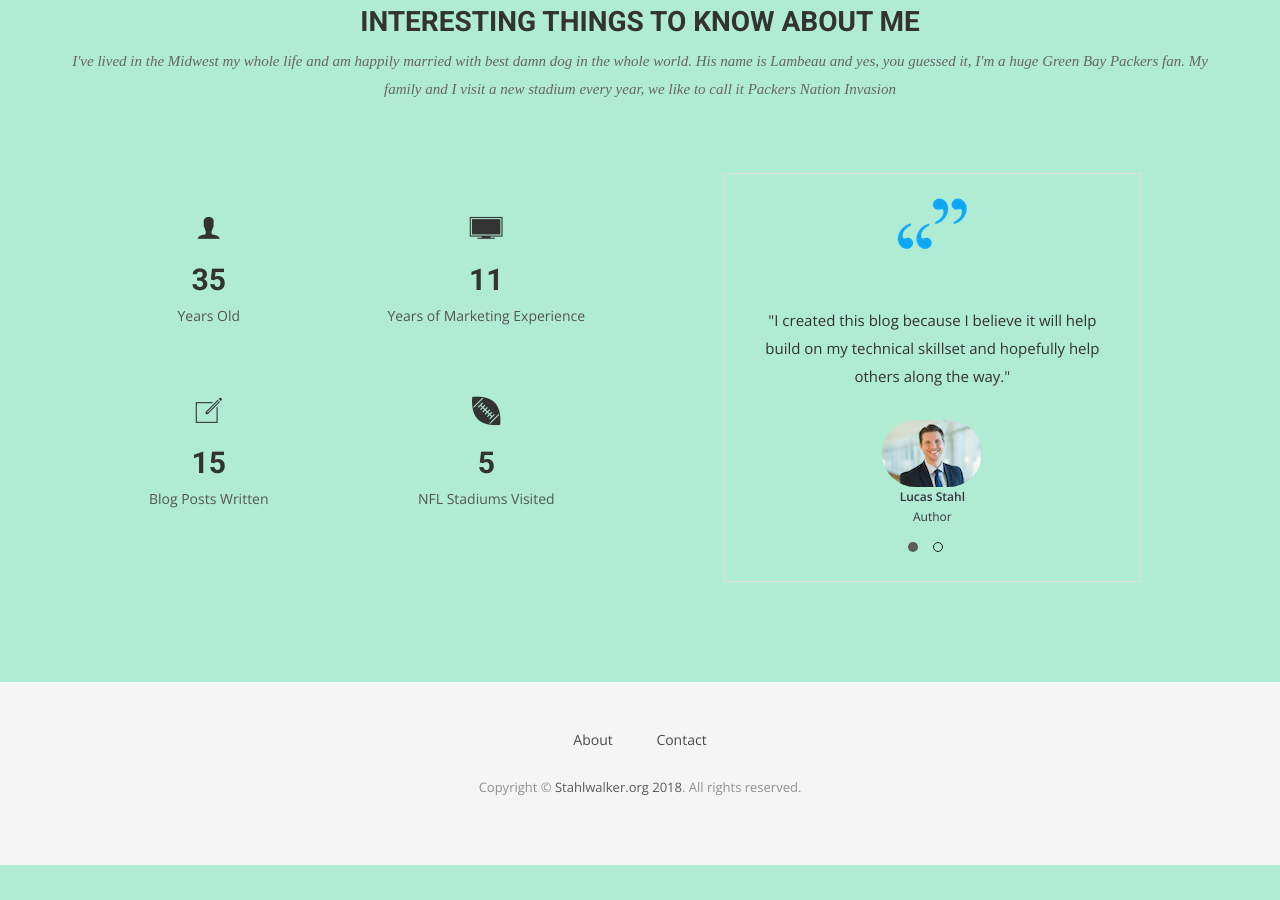
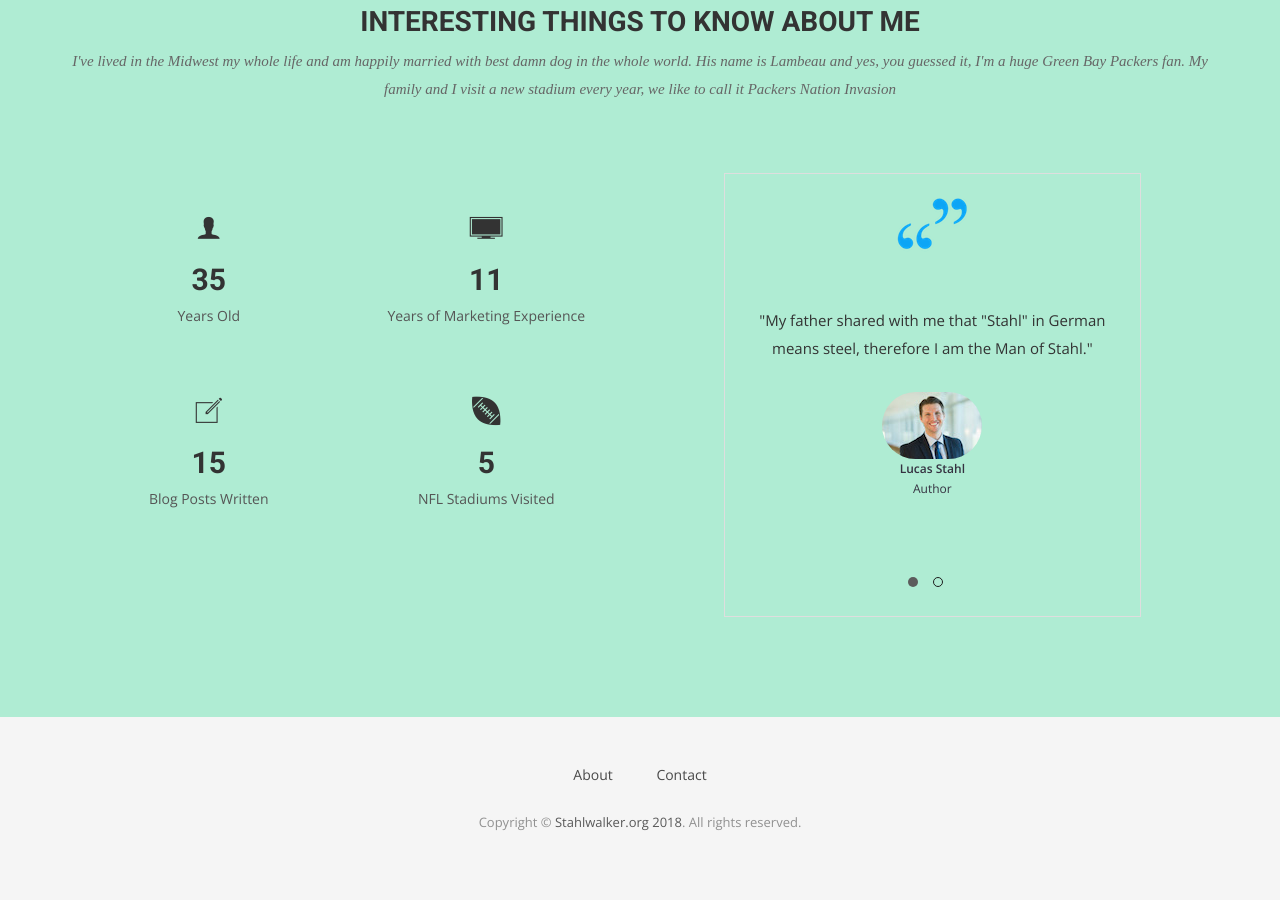
Before and after one commit to Stahlwalker/blog, a Jekyll site: the page built from index.html, in a window 1280 px wide and 900 px high, scrolled down 1740 px. Built offline with Jekyll 4.4.1, drawn with Linux system fonts in a browser that asks for light colours; nearby versions of some CDN libraries; some web fonts are replaced; before the commit the page ends 2605 px from its top, so only the background shows below that.

Commit message:
updating blog

```diff
--- a/_includes/testimonials.html
+++ b/_includes/testimonials.html
@@ -48,7 +48,7 @@
                 <div id="testimonial-slider" class="owl-carousel">
                   <div>
                       <img src="img/quotes2.png" alt="IMG">
-                      <p>"I created this blog because I believe it will help build on my technical skillset and hopefully help others along the way."</p>
+                      <p>"My father shared with me that "Stahl" in German means steel, therefore I am the Man of Stahl."</p>
                       <div class="user">
                         <img src="img/luke.jpg" alt="Pepole">
                         <p><span>Lucas Stahl</span> Author</p>
@@ -56,7 +56,7 @@
                   </div>
                   <div>
                     <img src="img/quotes2.png" alt="IMG">
-                      <p>"This Blog created an....."</p>
+                      <p>"Keep praying. It will come true, it may not be in the exact package you wanted but it'll be what is best for you."</p>
                       <div class="user">
                         <img src="img/jackie.jpg" alt="Pepole">
                         <p><span>Jaclyn Stahl</span> Wife</p>
--- a/_posts/2018-03-26-benefits-of-static-website-generator.markdown
+++ b/_posts/2018-03-26-benefits-of-static-website-generator.markdown
@@ -10,7 +10,7 @@ This is just an example of hiding content:
  - **Simple** - Never in all their history have men been able truly to conceive of the world as one: a single sphere, a globe, having the qualities of a globe, a round earth in which all the directions eventually meet, in which there is no center because every point, or none, is center — an equal earth which all men occupy as equals. The airman’s earth, if free men make it, will be truly round: a globe in practice, not in theory.
 - **Fast**: Science cuts two ways, of course; its products can be used for both good and evil. But there’s no turning back from science. The early warnings about technological dangers also come from science.
 - **Secure**, What was most significant about the lunar voyage was not that man set foot on the Moon but that they set eye on the earth.
-- **Have versioning** - A Chinese tale tells of some men sent to harm a young girl who, upon seeing her beauty, become her protectors rather than her violators. That’s how I felt seeing the Earth for the first time.
+- **Have versioning** -That’s how I felt seeing the Earth for the first time.
 - I could not help but love and cherish her.
 -Uses **markdown**
 - **Previewable**: For those who have seen the Earth from space, and for the hundreds and perhaps thousands more who will, the experience most certainly changes your perspective. The things that we share in our world are far more valuable than those which divide us.
```
Also changed, not shown: _posts/2018-04-02-my-journey.md (+7 -4 lines).
